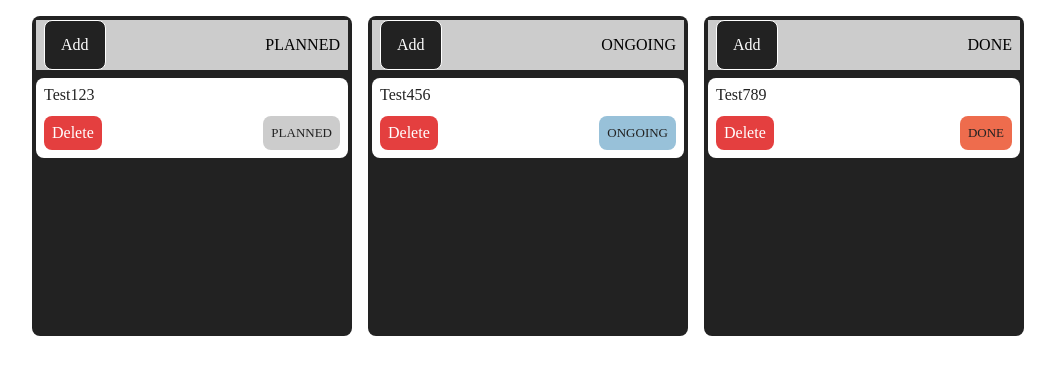
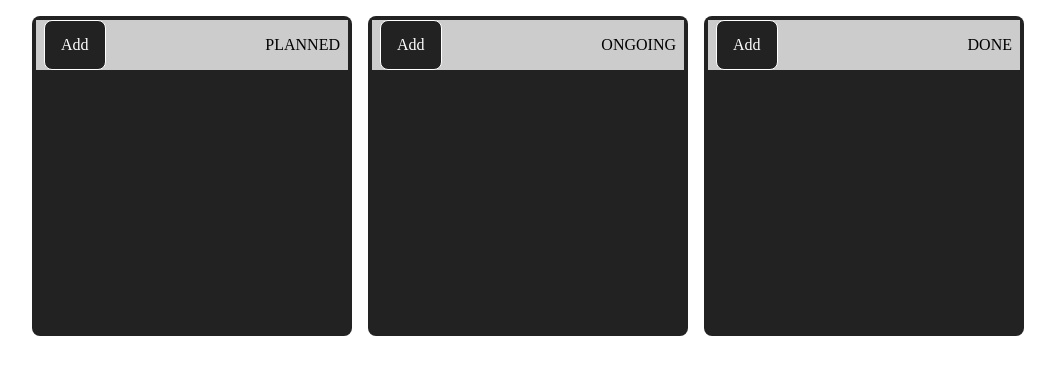
Before and after one commit to dgentilli/zustand-kanban, a React (Vite) app: page / in a window 1280 px wide. Shown: the top 374 px of the page, without its empty margins (112-1167 px from the left). Built offline with nearby package versions, Linux system fonts and the light colour scheme.

Commit message:
Remove default state used for manual testing

```diff
--- a/src/store.ts
+++ b/src/store.ts
@@ -23,20 +23,7 @@ const useTaskStore = create<TasksState>()(
   persist(
     devtools(
       (set) => ({
-        tasks: [
-          {
-            title: 'Test123',
-            state: 'PLANNED',
-          },
-          {
-            title: 'Test456',
-            state: 'ONGOING',
-          },
-          {
-            title: 'Test789',
-            state: 'DONE',
-          },
-        ],
+        tasks: [],
         draggedTask: undefined,
         actions: {
           addTask: (title, state) =>
```
